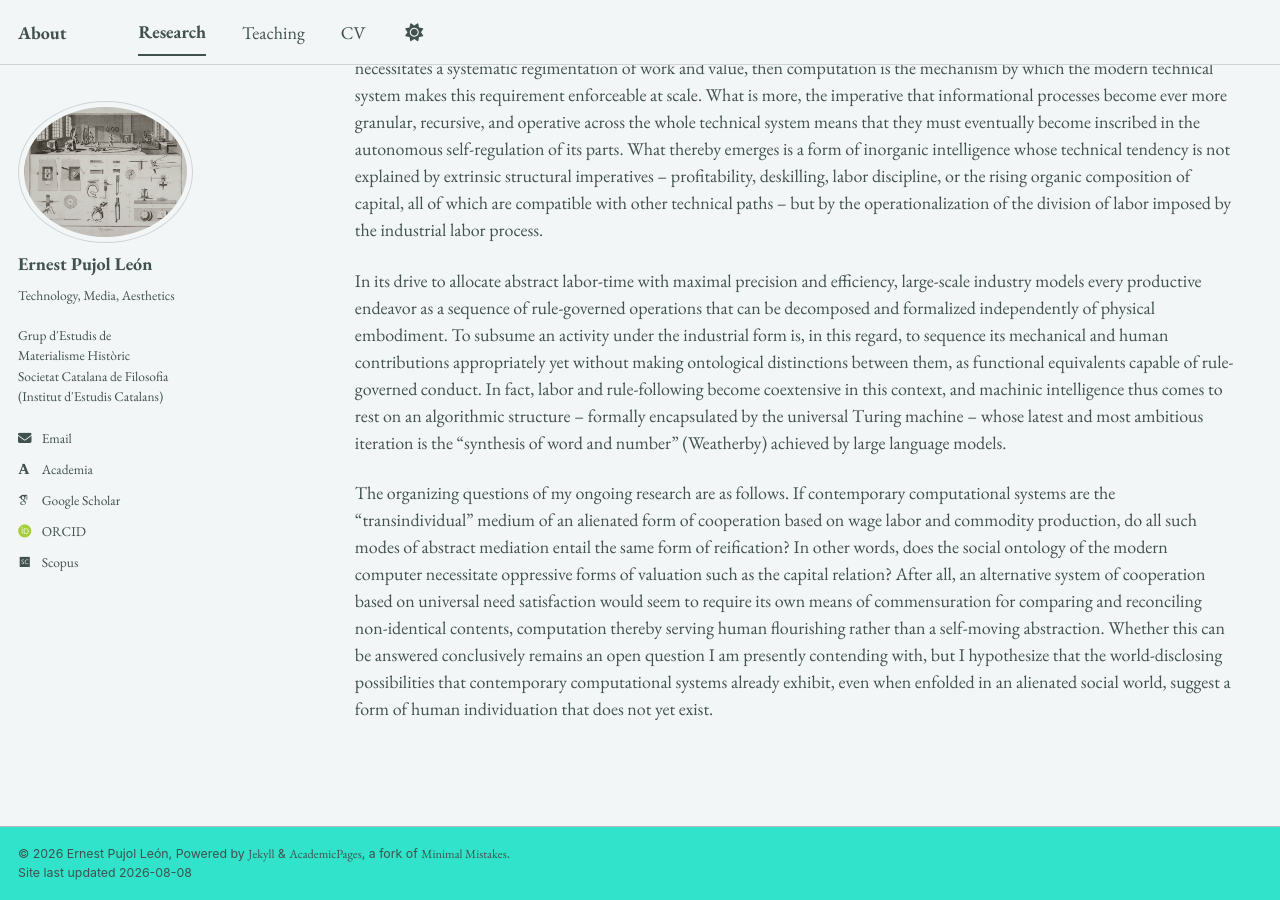
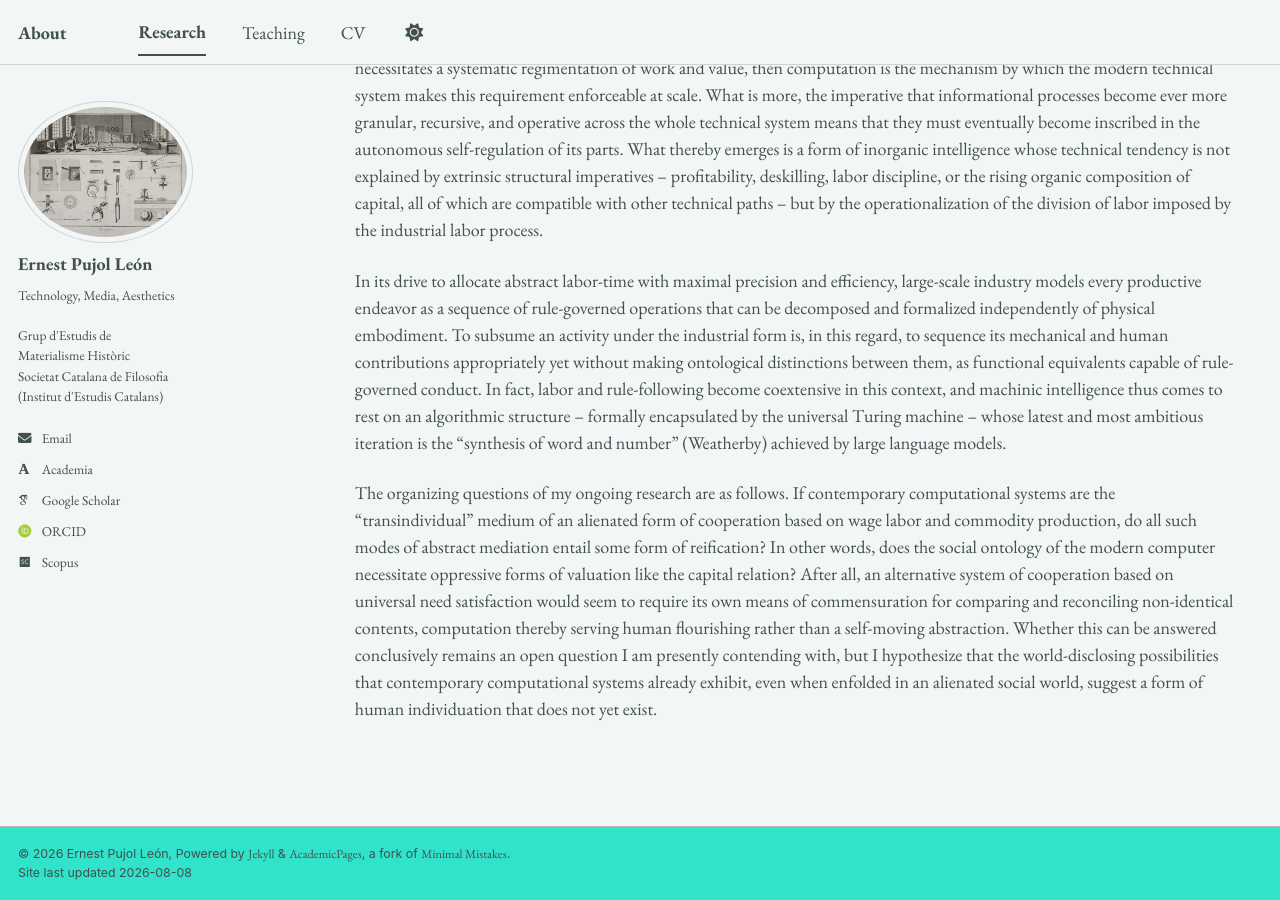
Before and after one commit to epujol90/epujol90.github.io, a Jekyll site: the page built from _pages/research.md, in a window 1280 px wide and 900 px high, scrolled down 4904 px. Built offline with Jekyll 4.4.1, drawn with Linux system fonts in a browser that asks for light colours; some web fonts are replaced; a script bundle is joined from its source files by our own code; library files that are not in the unit come from our copies.

Commit message:
Update research.md

```diff
--- a/_pages/research.md
+++ b/_pages/research.md
@@ -63,4 +63,4 @@ As historians of science and computation have argued (Daston, Galison, Schaffer,
 
 In its drive to allocate abstract labor-time with maximal precision and efficiency, large-scale industry models every productive endeavor as a sequence of rule-governed operations that can be decomposed and formalized independently of physical embodiment. To subsume an activity under the industrial form is, in this regard, to sequence its mechanical and human contributions appropriately yet without making ontological distinctions between them, as functional equivalents capable of rule-governed conduct. In fact, labor and rule-following become coextensive in this context, and machinic intelligence thus comes to rest on an algorithmic structure -- formally encapsulated by the universal Turing machine -- whose latest and most ambitious iteration is the “synthesis of word and number” (Weatherby) achieved by large language models.
 
-The organizing questions of my ongoing research are as follows. If contemporary computational systems are the “transindividual” medium of an alienated form of cooperation based on wage labor and commodity production, do all such modes of abstract mediation entail the same form of reification? In other words, does the social ontology of the modern computer necessitate oppressive forms of valuation such as the capital relation? After all, an alternative system of cooperation based on universal need satisfaction would seem to require its own means of commensuration for comparing and reconciling non-identical contents, computation thereby serving human flourishing rather than a self-moving abstraction. Whether this can be answered conclusively remains an open question I am presently contending with, but I hypothesize that the world-disclosing possibilities that contemporary computational systems already exhibit, even when enfolded in an alienated social world, suggest a form of human individuation that does not yet exist.
+The organizing questions of my ongoing research are as follows. If contemporary computational systems are the “transindividual” medium of an alienated form of cooperation based on wage labor and commodity production, do all such modes of abstract mediation entail some form of reification? In other words, does the social ontology of the modern computer necessitate oppressive forms of valuation like the capital relation? After all, an alternative system of cooperation based on universal need satisfaction would seem to require its own means of commensuration for comparing and reconciling non-identical contents, computation thereby serving human flourishing rather than a self-moving abstraction. Whether this can be answered conclusively remains an open question I am presently contending with, but I hypothesize that the world-disclosing possibilities that contemporary computational systems already exhibit, even when enfolded in an alienated social world, suggest a form of human individuation that does not yet exist.
```
